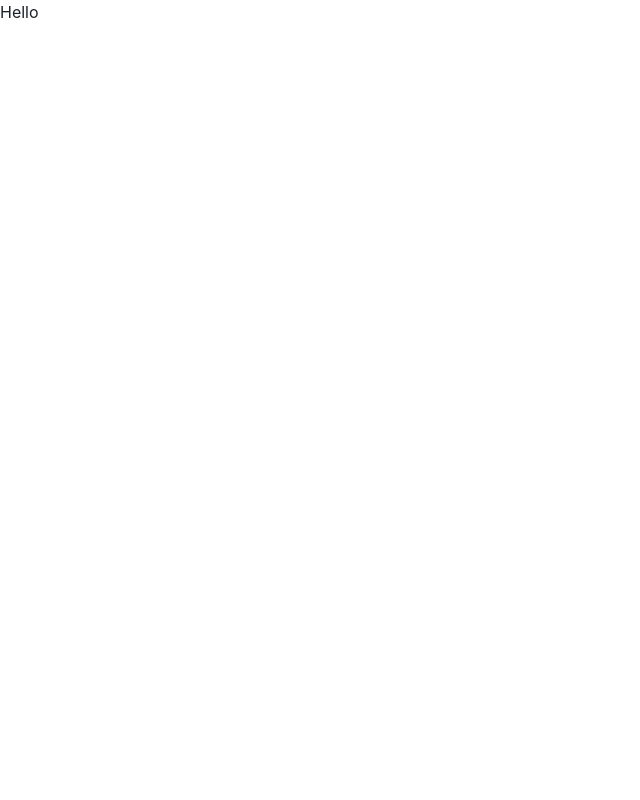
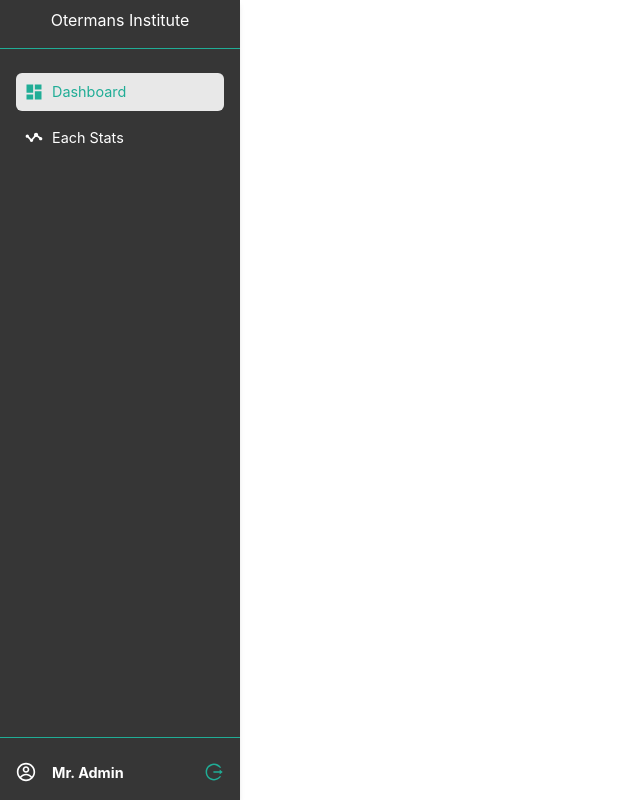
Before and after one commit to Sun-Deep/OI-Dashboard, a React (Create React App) app: page / in a window 1280 px wide. Shown: the whole page, without its empty margins (0-640 px from the left). Built offline with nearby package versions, Linux system fonts and the light colour scheme.

Commit message:
side navigation

```diff
--- a/package.json
+++ b/package.json
@@ -12,6 +12,7 @@
     "framer-motion": "^4",
     "react": "^17.0.2",
     "react-dom": "^17.0.2",
+    "react-icons": "^4.3.1",
     "react-scripts": "4.0.3",
     "web-vitals": "^1.0.1"
   },
--- a/src/App.js
+++ b/src/App.js
@@ -1,9 +1,9 @@
+import { Heading } from "@chakra-ui/react";
+import SideNavigation from "./components/SideNavigation";
 
 function App() {
   return (
-    <div className="App">
-      <h1>Hello</h1>
-    </div>
+    <SideNavigation />
   );
 }
 
--- /dev/null
+++ b/src/components/CustomMenuItem/index.js
@@ -0,0 +1,47 @@
+import Icon from '@chakra-ui/icon'
+import { Flex, Link, Text, VStack } from '@chakra-ui/layout'
+import { RiDashboardFill } from 'react-icons/ri'
+import { BiStats } from 'react-icons/bi'
+
+const CustomMenuItem = () => {
+
+  return (
+    <VStack
+      fontSize='.9em'
+      w='100%'
+      align='stretch'
+    >
+      <Link href='/'>
+        <Flex
+          bgColor='#E8E8E8'
+          color='primary'
+          borderRadius='md'
+          p={2}
+          alignItems='center'
+          gridGap={2}
+          cursor='pointer'
+        >
+          <Icon as={RiDashboardFill} w={5} h={5} />
+          <Text>Dashboard</Text>
+        </Flex>
+      </Link>
+
+      <Link href='/'>
+        <Flex
+          p={2}
+          color='white'
+          alignItems='center'
+          borderRadius='md'
+          gridGap={2}
+          cursor='pointer'
+        >
+          <Icon as={BiStats} w={5} h={5} />
+          <Text>Each Stats</Text>
+        </Flex>
+      </Link>
+
+    </VStack>
+  )
+}
+
+export default CustomMenuItem
--- /dev/null
+++ b/src/components/SideNavigation/index.js
@@ -0,0 +1,44 @@
+import { Box, StackDivider, VStack } from '@chakra-ui/react'
+import CustomMenuItem from '../CustomMenuItem'
+import UserProfileMenu from '../UserProfileMenu'
+
+const SideNavigation = () => {
+  return (
+    <Box
+      pos='fixed'
+      top={0}
+      left={0}
+      boxShadow='md'
+      h='100vh'
+      w='240px'
+      maxW='240px'
+
+      display={['none', 'none', 'block', 'block', 'block']}
+      bgColor='black'
+    >
+      <VStack
+        divider={<StackDivider borderColor='primary' />}
+        // spacing={4}
+        h='100%'
+      >
+        <Box color='white' p={2}>
+          Otermans Institute
+        </Box>
+        <Box
+            h={['80%', '80%', '80%', '80%', '85%']}
+            overflowY='auto'
+            w='100%'
+            textAlign='center'
+            p={4}
+        >
+          <CustomMenuItem />
+        </Box>
+        <Box w='100%'  p={4}>
+          <UserProfileMenu />
+        </Box>
+      </VStack>
+    </Box>
+  )
+}
+
+export default SideNavigation
--- /dev/null
+++ b/src/components/UserProfileMenu/index.js
@@ -0,0 +1,29 @@
+import { Flex, Icon, Text } from '@chakra-ui/react'
+import { AiOutlineLogout } from 'react-icons/ai'
+import { CgProfile } from 'react-icons/cg'
+
+const UserProfileMenu = () => {
+
+  return (
+    <Flex
+        justifyContent='space-between'
+        fontSize='.9em'
+        color='white'
+    >
+      <Flex gridGap={4}>
+        <Icon as={CgProfile} w={5} h={5} />
+        <Text fontWeight='bold'>Mr. Admin</Text>
+      </Flex>
+
+      <Icon
+        color='primary'
+        cursor='pointer'
+        as={AiOutlineLogout}
+        w={5}
+        h={5}
+      />
+    </Flex>
+  )
+}
+
+export default UserProfileMenu
```
Also changed, not shown: 1 other file (tests, documents, lock files or other folders).
